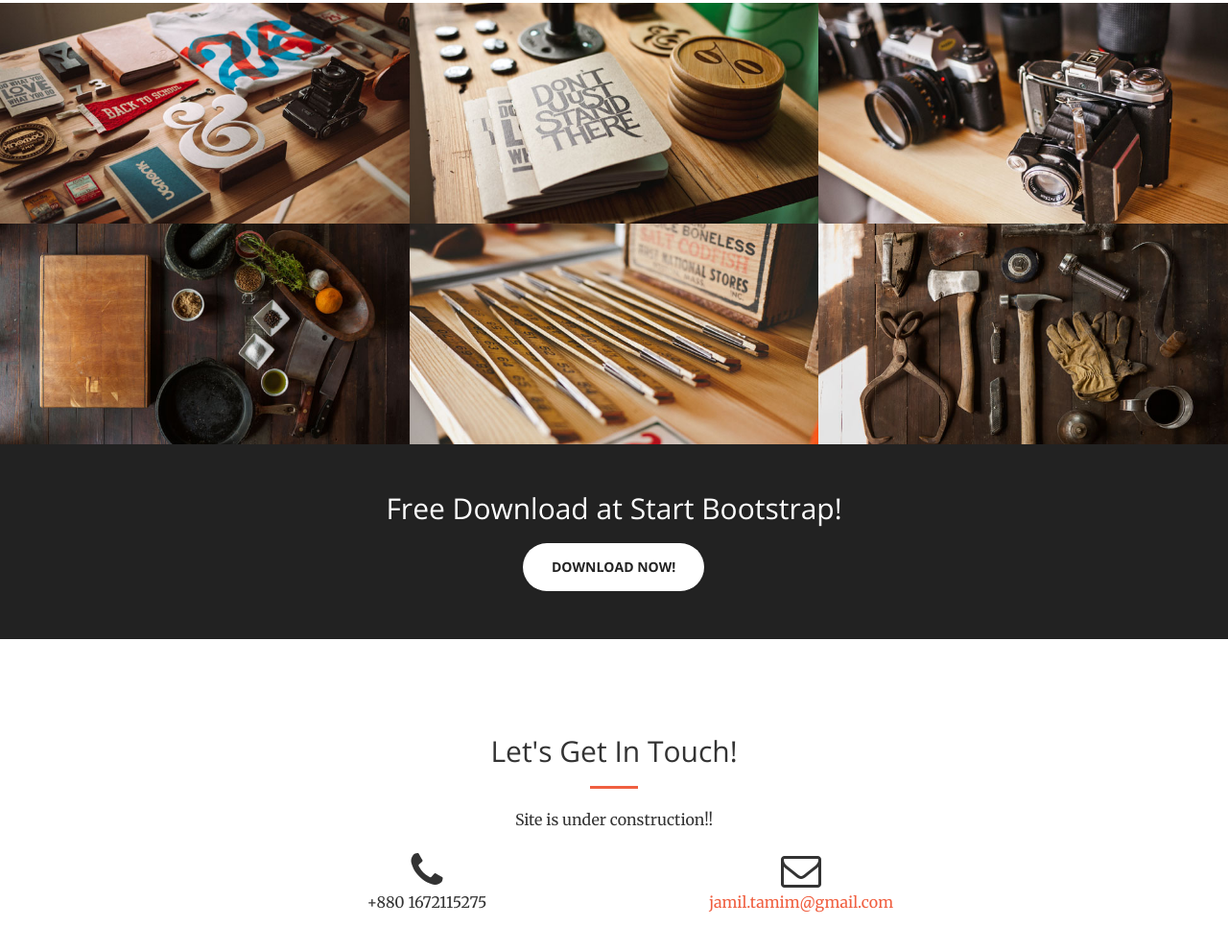
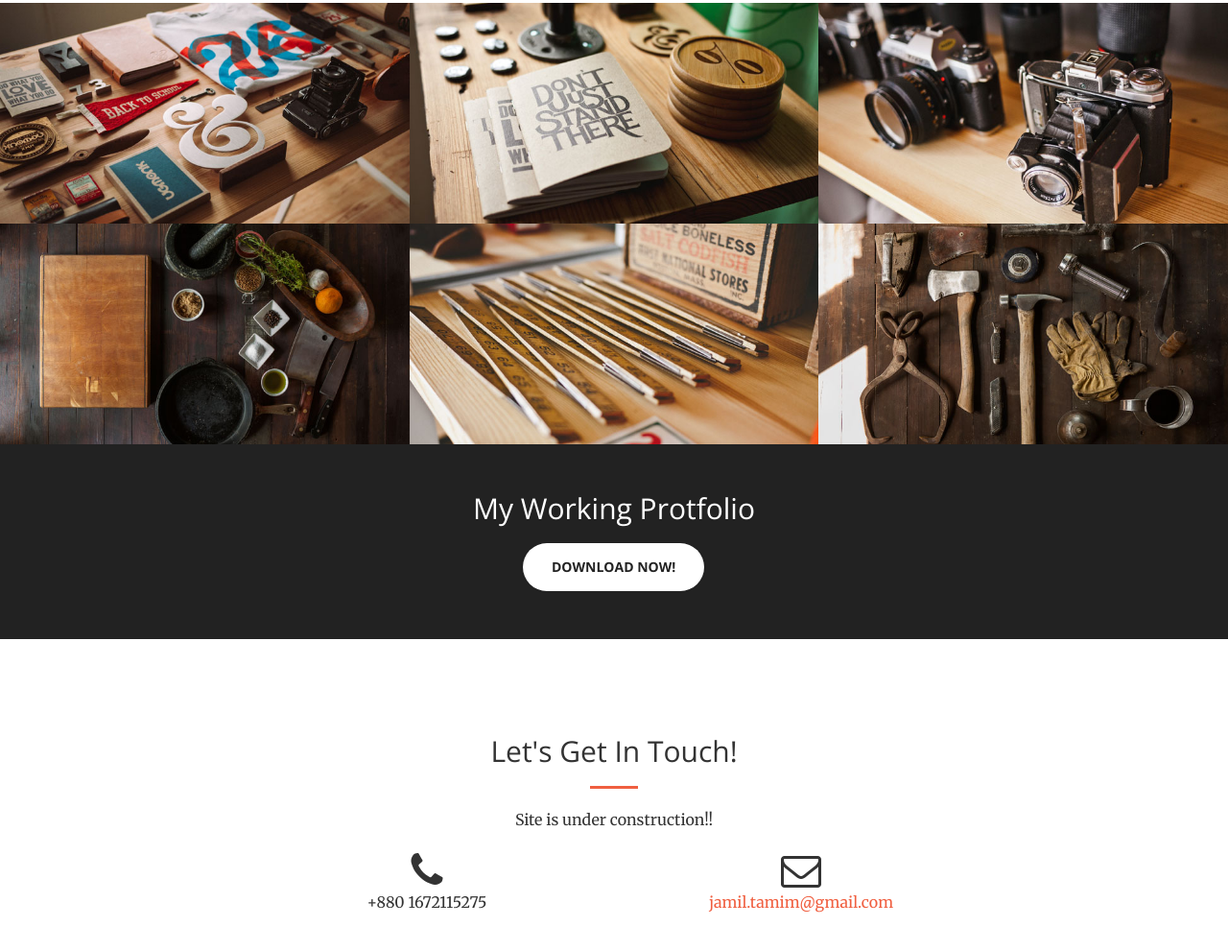
Before and after one commit to hasnine/hasnine.github.io, a website: page index.html in a window 1280 px wide. Shown: the part 1671-2661 px from the top of the page at 96% size. Drawn offline with nearby package versions, Linux system fonts and the light colour scheme.

Commit message:
name changed

```diff
--- a/index.html
+++ b/index.html
@@ -235,7 +235,7 @@
     <aside class="bg-dark">
         <div class="container text-center">
             <div class="call-to-action">
-                <h2>Free Download at Start Bootstrap!</h2>
+                <h2>My Working Protfolio </h2>
                 <a href="http://startbootstrap.com/template-overviews/creative/" class="btn btn-default btn-xl sr-button">Download Now!</a>
             </div>
         </div>
```
